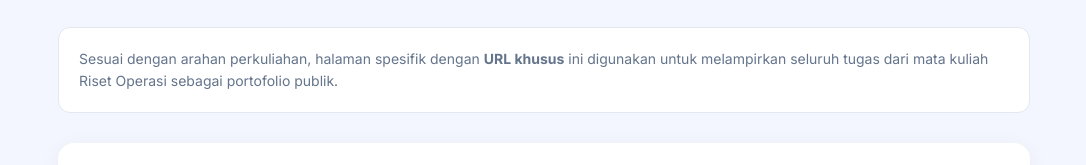
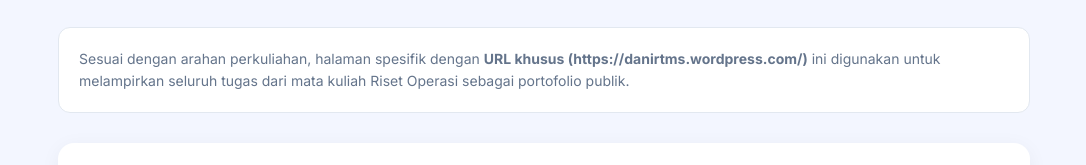
Before and after one commit to MuhammadAufaAlAchdan/Website-Personal, a plain HTML site: page tugas.html in a window 1280 px wide. Shown: the part 263-428 px from the top of the page, without its empty margins (96-1182 px from the left). Drawn offline with nearby package versions, Linux system fonts and the light colour scheme.

Commit message:
Update tugas.html

```diff
--- a/tugas.html
+++ b/tugas.html
@@ -38,7 +38,7 @@
         </div>
 
         <div class="instruction-box">
-            Sesuai dengan arahan perkuliahan, halaman spesifik dengan <b>URL khusus</b> ini digunakan untuk melampirkan seluruh tugas dari mata kuliah Riset Operasi sebagai portofolio publik.
+            Sesuai dengan arahan perkuliahan, halaman spesifik dengan <b>URL khusus (https://danirtms.wordpress.com/)</b> ini digunakan untuk melampirkan seluruh tugas dari mata kuliah Riset Operasi sebagai portofolio publik.
         </div>
 
         <div class="task-card-container">
```
